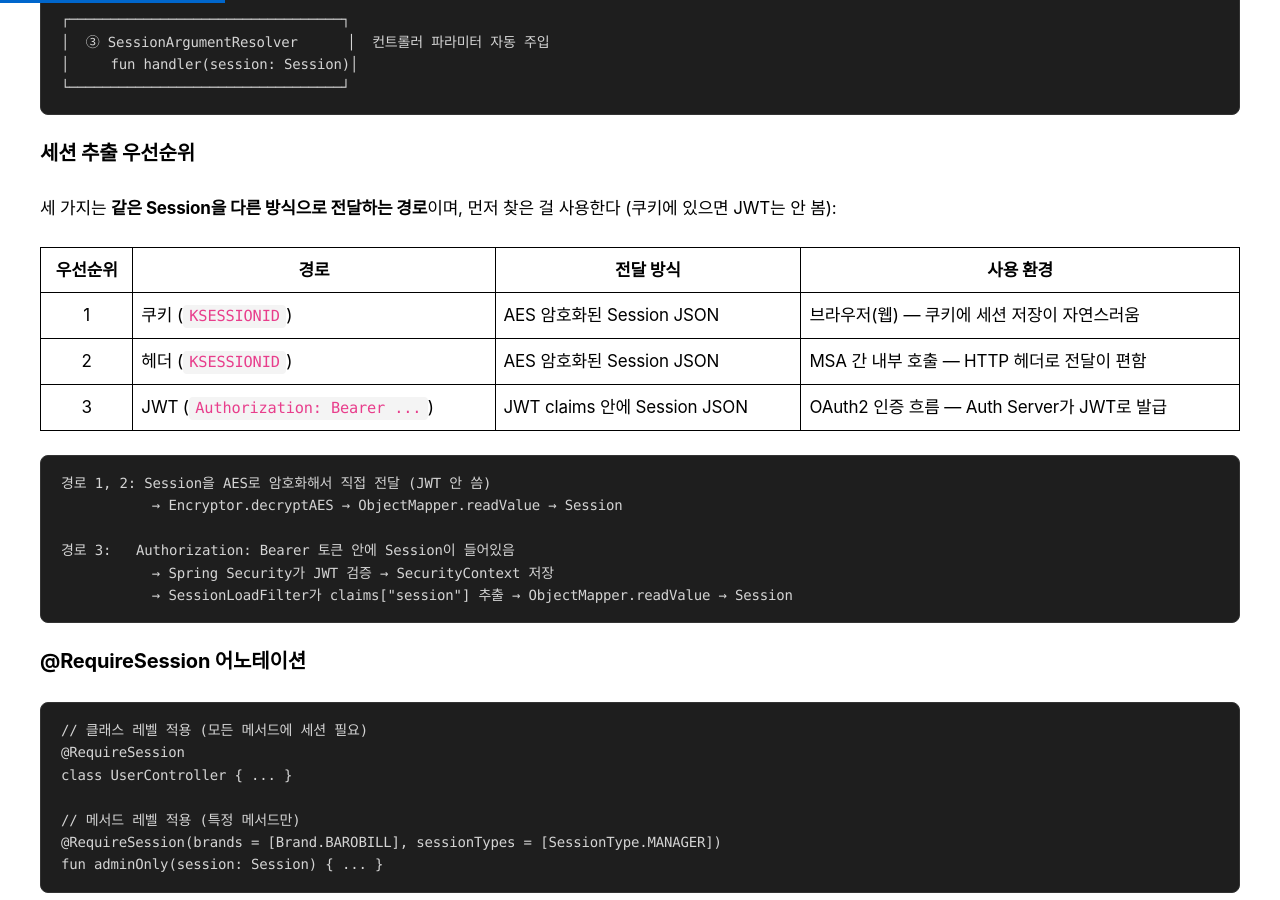
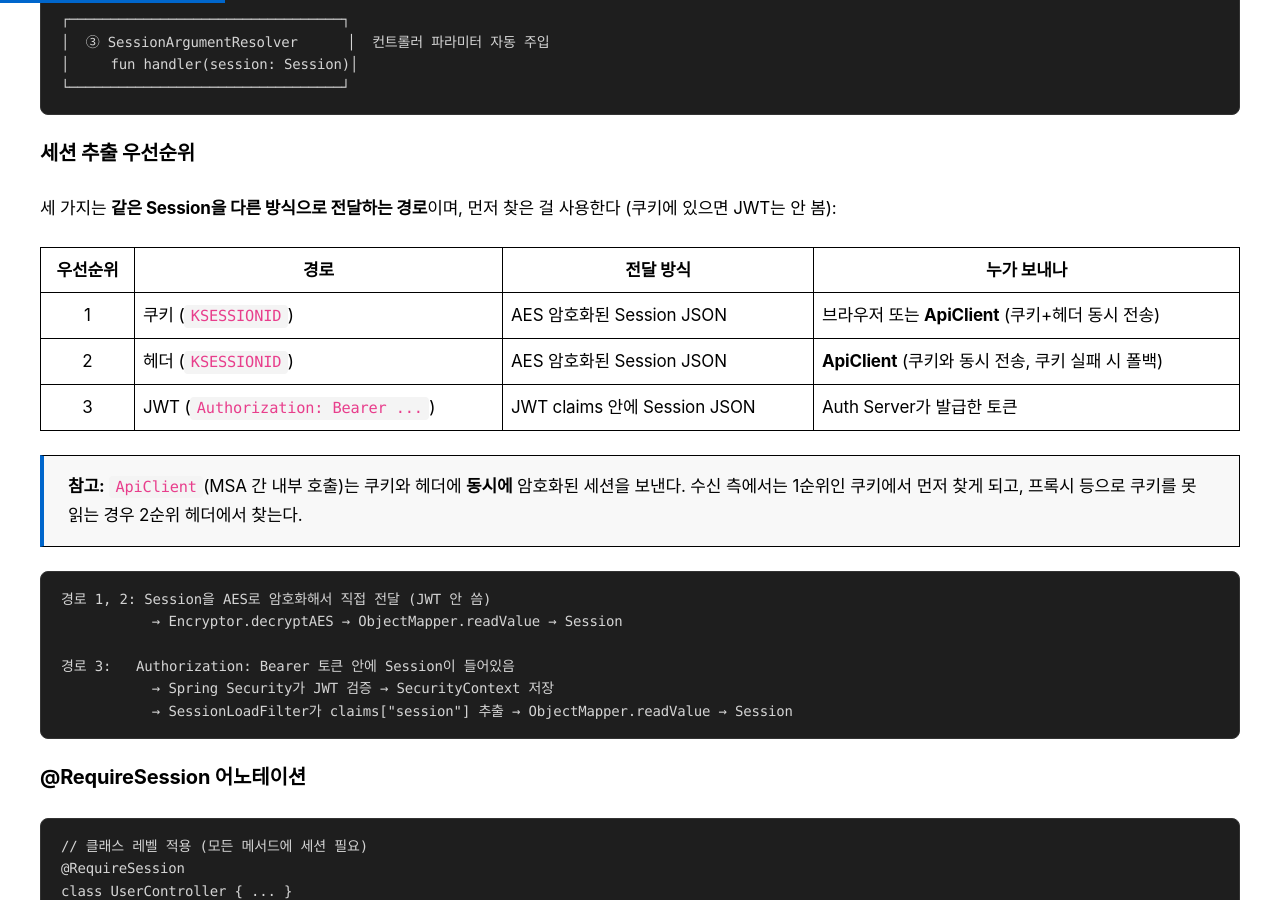
Before and after one commit to khjzzm/khjzzm.github.io, a Jekyll site: the page built from _posts/2026-04-07-commons-review.md, in a window 1280 px wide and 900 px high, scrolled down 11366 px. Built offline with Jekyll 4.4.1, drawn with Linux system fonts in a browser that asks for light colours; some web fonts are replaced; comment, search, counter and statistics services are not loaded.

Commit message:
docs: Commons 리뷰 세션 추출 우선순위 표 수정
- "사용 환경" → "누가 보내나"로 컬럼 변경
- ApiClient가 쿠키+헤더 동시 전송하는 점 반영
- 헤더는 쿠키 실패 시 폴백 역할 명시

Co-Authored-By: Claude Opus 4.6 (1M context) <noreply@anthropic.com>

````diff
--- a/_posts/2026-04-07-commons-review.md
+++ b/_posts/2026-04-07-commons-review.md
@@ -402,11 +402,13 @@ HTTP 요청 (KSESSIONID 쿠키/헤더 or JWT 토큰)
 
 세 가지는 **같은 Session을 다른 방식으로 전달하는 경로**이며, 먼저 찾은 걸 사용한다 (쿠키에 있으면 JWT는 안 봄):
 
-| 우선순위 | 경로 | 전달 방식 | 사용 환경 |
+| 우선순위 | 경로 | 전달 방식 | 누가 보내나 |
 |:---:|------|-----------|-----------|
-| 1 | 쿠키 (`KSESSIONID`) | AES 암호화된 Session JSON | 브라우저(웹) — 쿠키에 세션 저장이 자연스러움 |
-| 2 | 헤더 (`KSESSIONID`) | AES 암호화된 Session JSON | MSA 간 내부 호출 — HTTP 헤더로 전달이 편함 |
-| 3 | JWT (`Authorization: Bearer ...`) | JWT claims 안에 Session JSON | OAuth2 인증 흐름 — Auth Server가 JWT로 발급 |
+| 1 | 쿠키 (`KSESSIONID`) | AES 암호화된 Session JSON | 브라우저 또는 **ApiClient** (쿠키+헤더 동시 전송) |
+| 2 | 헤더 (`KSESSIONID`) | AES 암호화된 Session JSON | **ApiClient** (쿠키와 동시 전송, 쿠키 실패 시 폴백) |
+| 3 | JWT (`Authorization: Bearer ...`) | JWT claims 안에 Session JSON | Auth Server가 발급한 토큰 |
+
+> **참고:** `ApiClient`(MSA 간 내부 호출)는 쿠키와 헤더에 **동시에** 암호화된 세션을 보낸다. 수신 측에서는 1순위인 쿠키에서 먼저 찾게 되고, 프록시 등으로 쿠키를 못 읽는 경우 2순위 헤더에서 찾는다.
 
 ```
 경로 1, 2: Session을 AES로 암호화해서 직접 전달 (JWT 안 씀)
````
